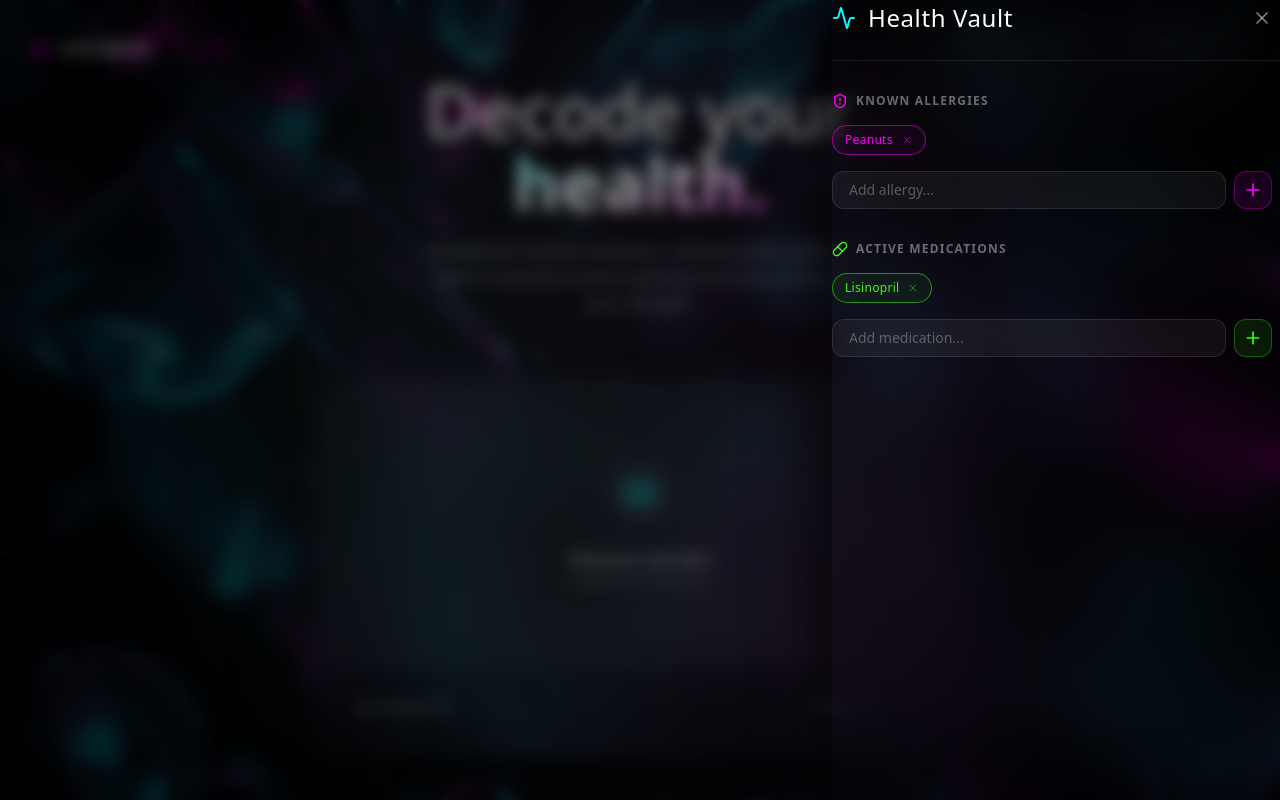
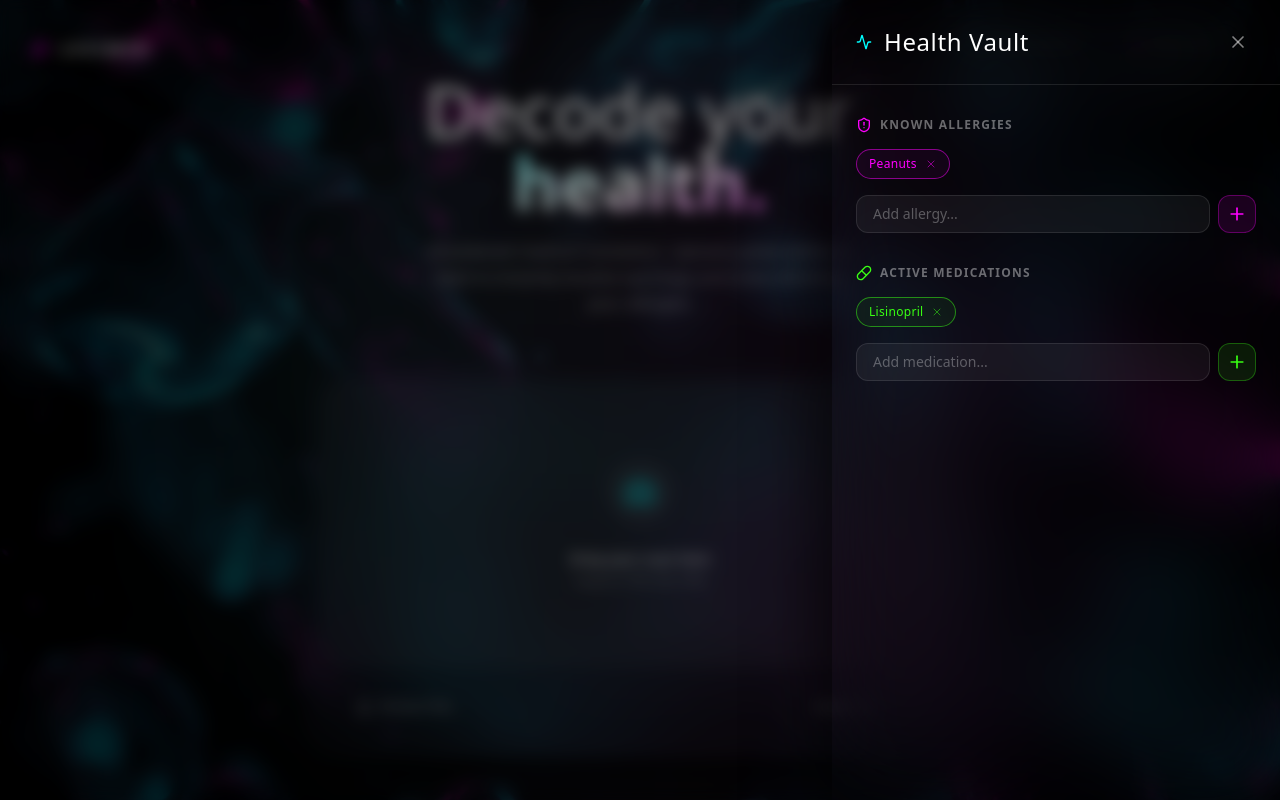
Before and after one commit to tapas-code/LexiCare, a Next.js app: page / in a window 1280 px wide. Both pictures are taken after a click on the button "HEALTH VAULT". Built offline with nearby package versions, Linux system fonts and the light colour scheme.

Commit message:
style: padding fix for health vault side bar

```diff
--- a/components/HealthVaultModal.tsx
+++ b/components/HealthVaultModal.tsx
@@ -41,7 +41,7 @@ export function HealthVaultModal({ isOpen, onClose, profile, setProfile }: Vault
   };
 
   return (
-    <div className="fixed inset-0 z-[100] flex justify-end">
+    <div className="fixed inset-0 z-100 flex justify-end ">
       {/* Blurred Backdrop */}
       <div
         className="absolute inset-0 bg-black/40 backdrop-blur-sm transition-opacity"
@@ -51,9 +51,9 @@ export function HealthVaultModal({ isOpen, onClose, profile, setProfile }: Vault
       {/* Slide-in Panel */}
       <FluidGlassCard className="w-full max-w-md h-full rounded-none border-r-0 border-y-0 relative z-10 flex flex-col animate-in slide-in-from-right duration-500 shadow-[-20px_0_50px_rgba(0,0,0,0.5)]">
 
-        <div className="flex items-center justify-between mb-8 border-b border-white/10 pb-6">
+        <div className="flex items-center justify-between mb-8 border-b border-white/10 p-6">
           <h2 className="text-2xl font-light tracking-wide flex items-center gap-3">
-            <Activity className="w-6 h-6 text-[var(--color-neon-cyan)]" />
+            <Activity className="w-4 h-4 text-[var(--color-neon-cyan)]" />
             Health Vault
           </h2>
           <button onClick={onClose} className="p-2 rounded-full hover:bg-white/10 transition-colors text-white/50 hover:text-white">
@@ -61,7 +61,7 @@ export function HealthVaultModal({ isOpen, onClose, profile, setProfile }: Vault
           </button>
         </div>
 
-        <div className="flex-1 overflow-y-auto space-y-8 pr-2 custom-scrollbar">
+        <div className="flex-1 overflow-y-auto space-y-8 px-6 custom-scrollbar">
 
           {/* Allergies Section */}
           <div className="space-y-4">
```
